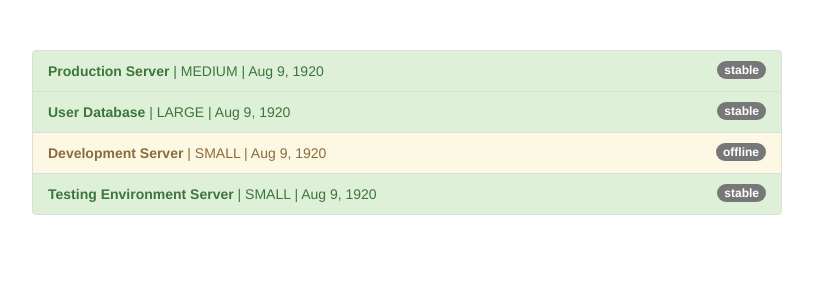
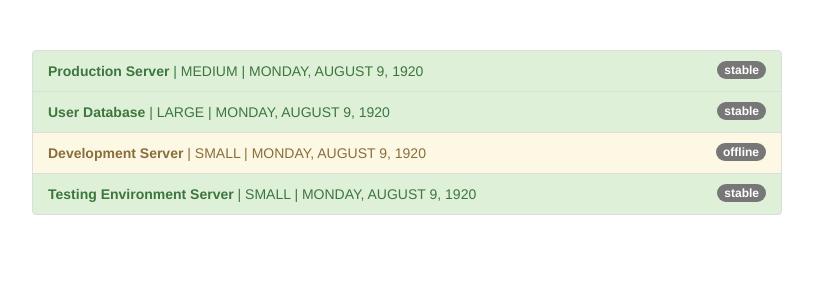
Before and after one commit to zoechbauer/ng-pipes, an Angular app: page / in a window 1280 px wide. Shown: the top 300 px of the page, without its empty margins (233-1046 px from the left). Built offline with nearby package versions, Linux system fonts and the light colour scheme.

Commit message:
Built-in pipes: parametrizing and chaining pipes

```diff
--- a/src/app/app.component.html
+++ b/src/app/app.component.html
@@ -11,7 +11,8 @@
             {{ server.status }}
           </span>
           <strong>{{ server.name }}</strong> |
-          {{ server.instanceType | uppercase }} | {{ server.started | date }}
+          {{ server.instanceType | uppercase }} |
+          {{ server.started | date: 'fullDate' | uppercase }}
         </li>
       </ul>
     </div>
```
